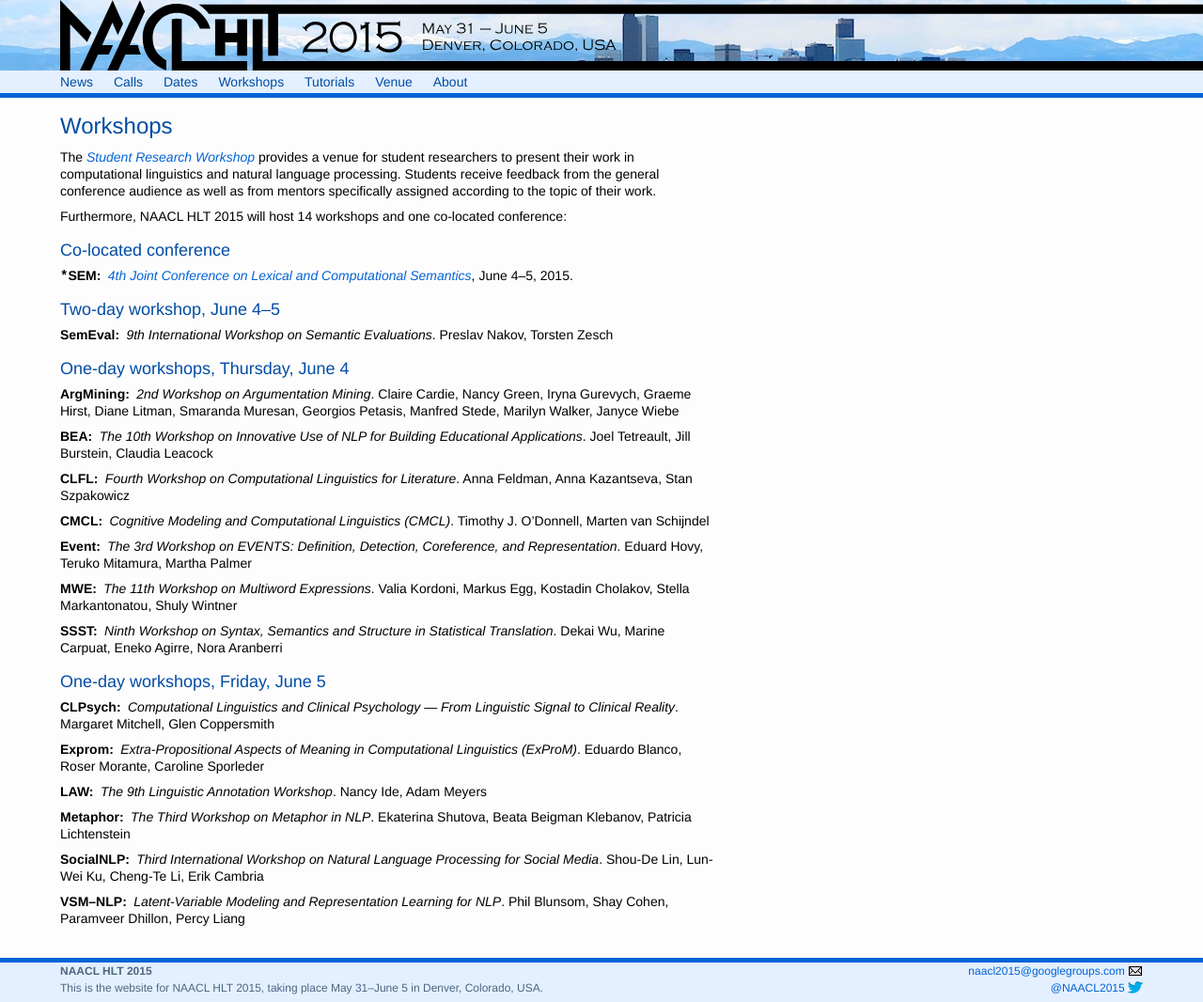
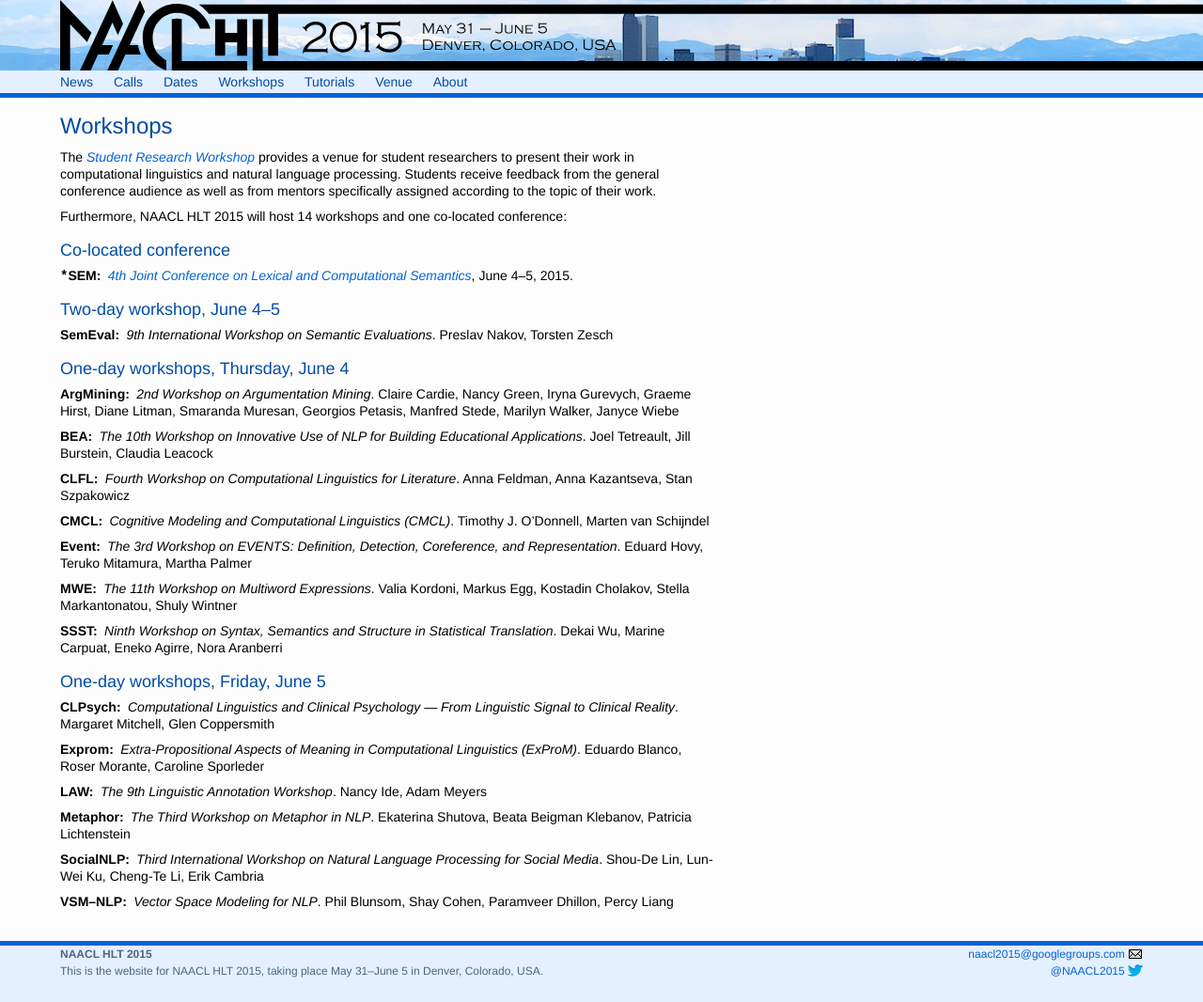
Before and after one commit to naacl-org/naacl-hlt-2015, a Jekyll site: the page built from workshops.md, in a window 1280 px wide. Shown: the whole page at 94% size. Built offline with Jekyll 4.4.1, drawn with Linux system fonts in a browser that asks for light colours.

Commit message:
Changed workshop name

```diff
--- a/workshops.md
+++ b/workshops.md
@@ -74,5 +74,5 @@
   Shou-De Lin, Lun-Wei Ku, Cheng-Te Li, Erik Cambria
 
 VSM–NLP
-: *Latent-Variable Modeling and Representation Learning for NLP*.
+: *Vector Space Modeling for NLP*.
   Phil Blunsom, Shay Cohen, Paramveer Dhillon, Percy Liang
```
